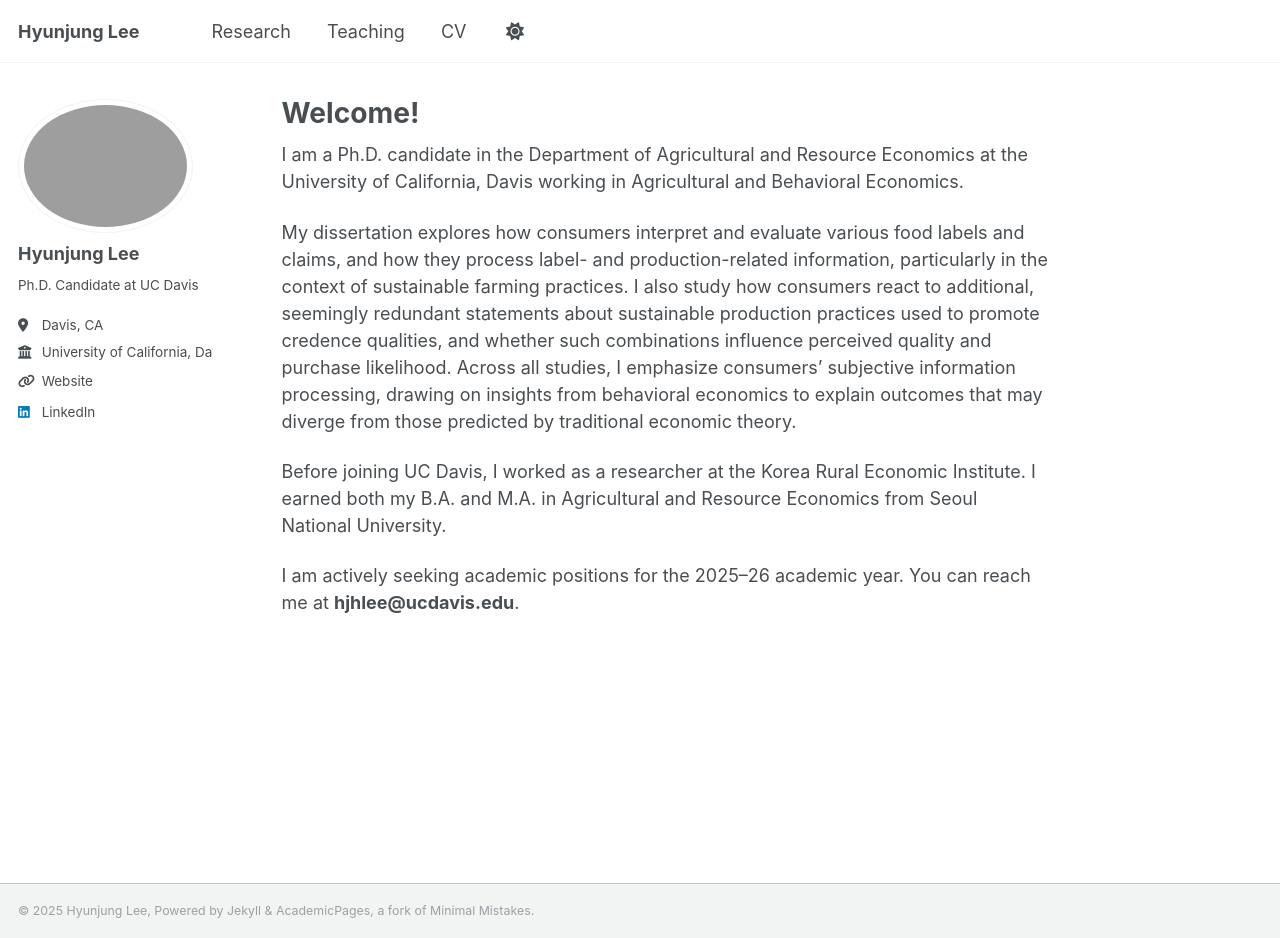
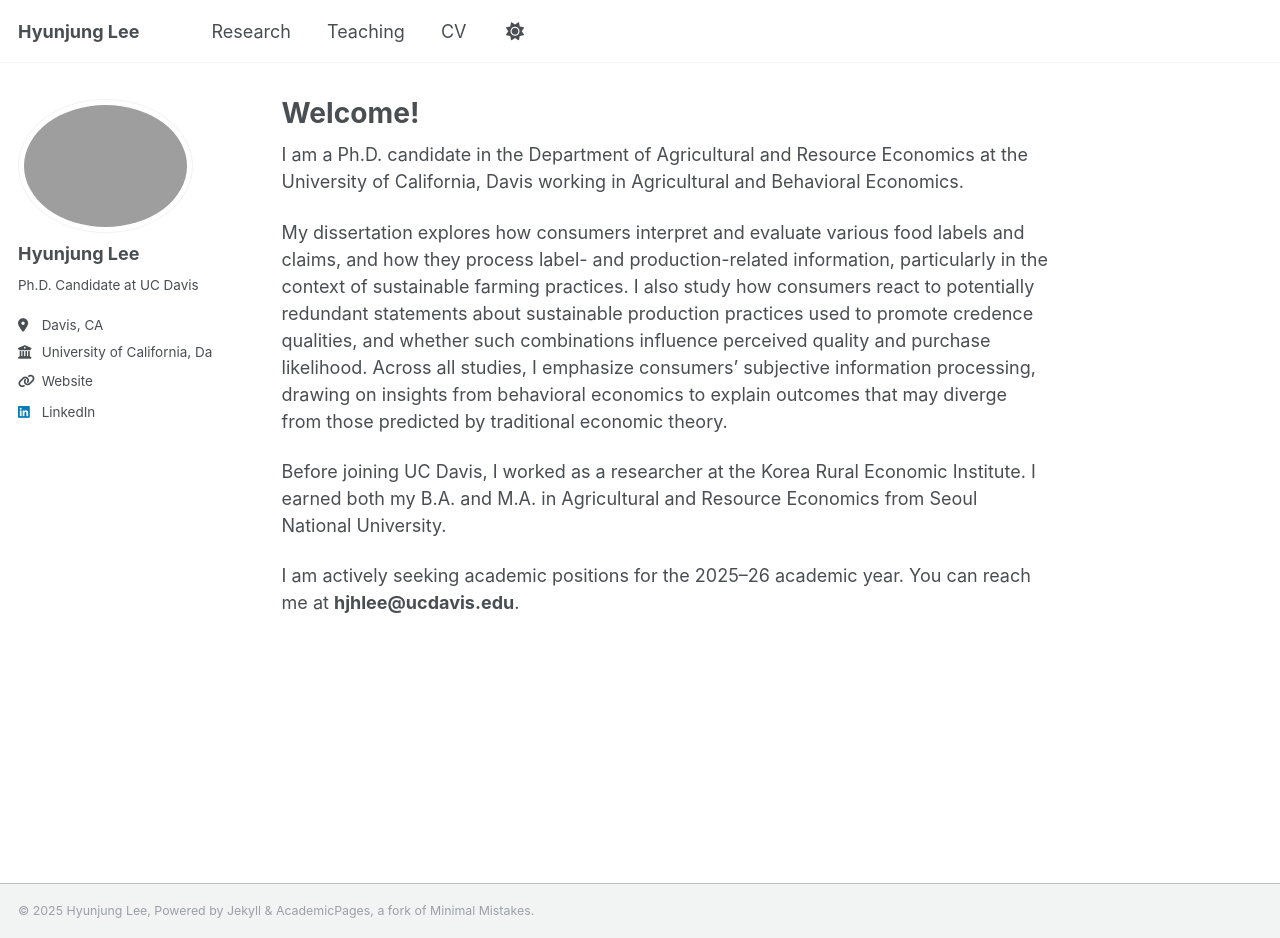
Before and after one commit to Hyunjung-agLee/hyunjung-aglee, a Jekyll site: the page built from _pages/about.md, in a window 1280 px wide and 938 px high. Built offline with Jekyll 4.4.1, drawn with Linux system fonts in a browser that asks for light colours; a script that is not in the unit is left out.

Commit message:
Update about.md

```diff
--- a/_pages/about.md
+++ b/_pages/about.md
@@ -10,7 +10,7 @@ redirect_from:
 
 I am a Ph.D. candidate in the Department of Agricultural and Resource Economics at the University of California, Davis working in Agricultural and Behavioral Economics.
 
-My dissertation explores how consumers interpret and evaluate various food labels and claims, and how they process label- and production-related information, particularly in the context of sustainable farming practices. I also study how consumers react to additional, seemingly redundant statements about sustainable production practices used to promote credence qualities, and whether such combinations influence perceived quality and purchase likelihood. Across all studies, I emphasize consumers’ subjective information processing, drawing on insights from behavioral economics to explain outcomes that may diverge from those predicted by traditional economic theory.
+My dissertation explores how consumers interpret and evaluate various food labels and claims, and how they process label- and production-related information, particularly in the context of sustainable farming practices. I also study how consumers react to potentially redundant statements about sustainable production practices used to promote credence qualities, and whether such combinations influence perceived quality and purchase likelihood. Across all studies, I emphasize consumers’ subjective information processing, drawing on insights from behavioral economics to explain outcomes that may diverge from those predicted by traditional economic theory.
 
 Before joining UC Davis, I worked as a researcher at the Korea Rural Economic Institute. I earned both my B.A. and M.A. in Agricultural and Resource Economics from Seoul National University.
 
```
